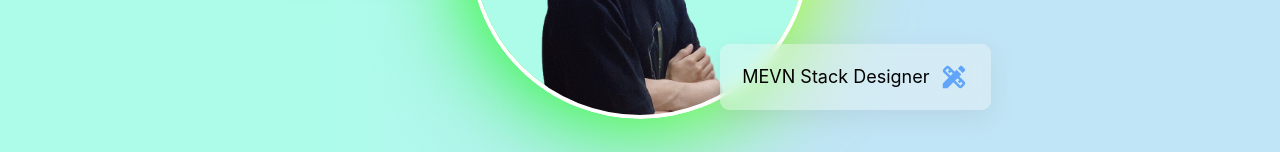
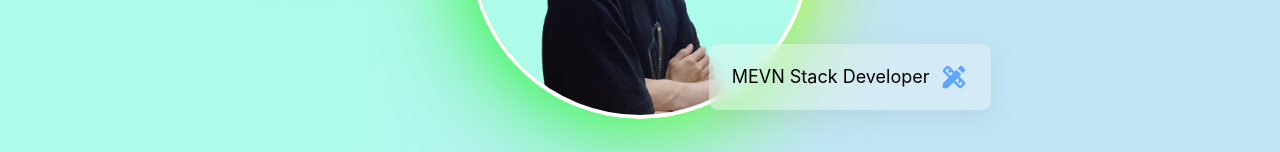
Before and after one commit to vanhiep184/vanhiep.me, a Next.js app: page / in a window 1280 px wide. Shown: the part 340-492 px from the top of the page. Built offline with nearby package versions, Linux system fonts and the light colour scheme.

Commit message:
fix text

```diff
--- a/components/layout.tsx
+++ b/components/layout.tsx
@@ -144,7 +144,7 @@ export default function Layout({ children = {}, home = {} }) {
               ></MdDesignServices>
             </div>
             <div className={styles.secondaryCard}>
-              <span>MEVN Stack Designer</span>
+              <span>MEVN Stack Developer</span>
               <MdDesignServices
                 size="30"
                 className="ml-2 text-blue-400"
```
